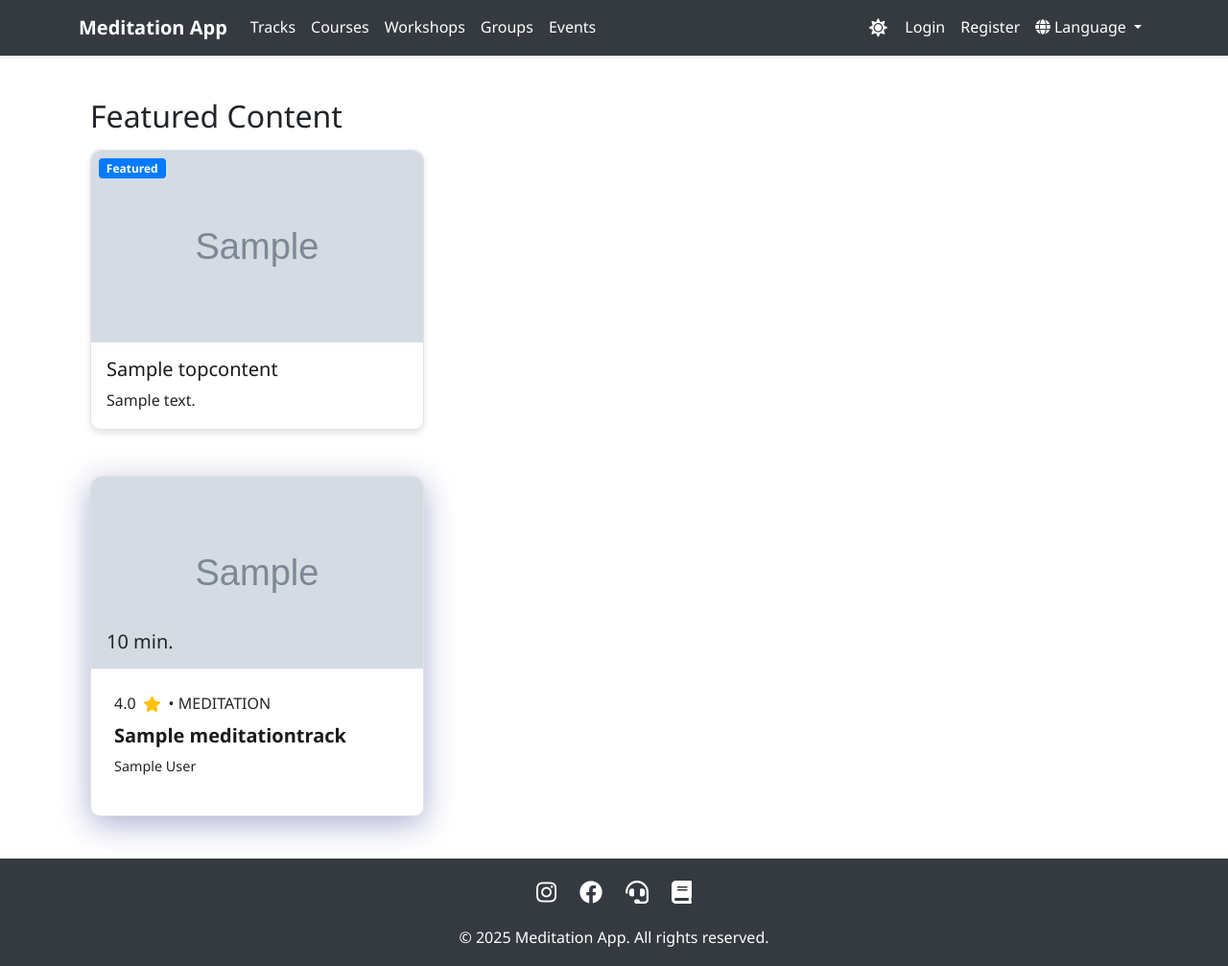
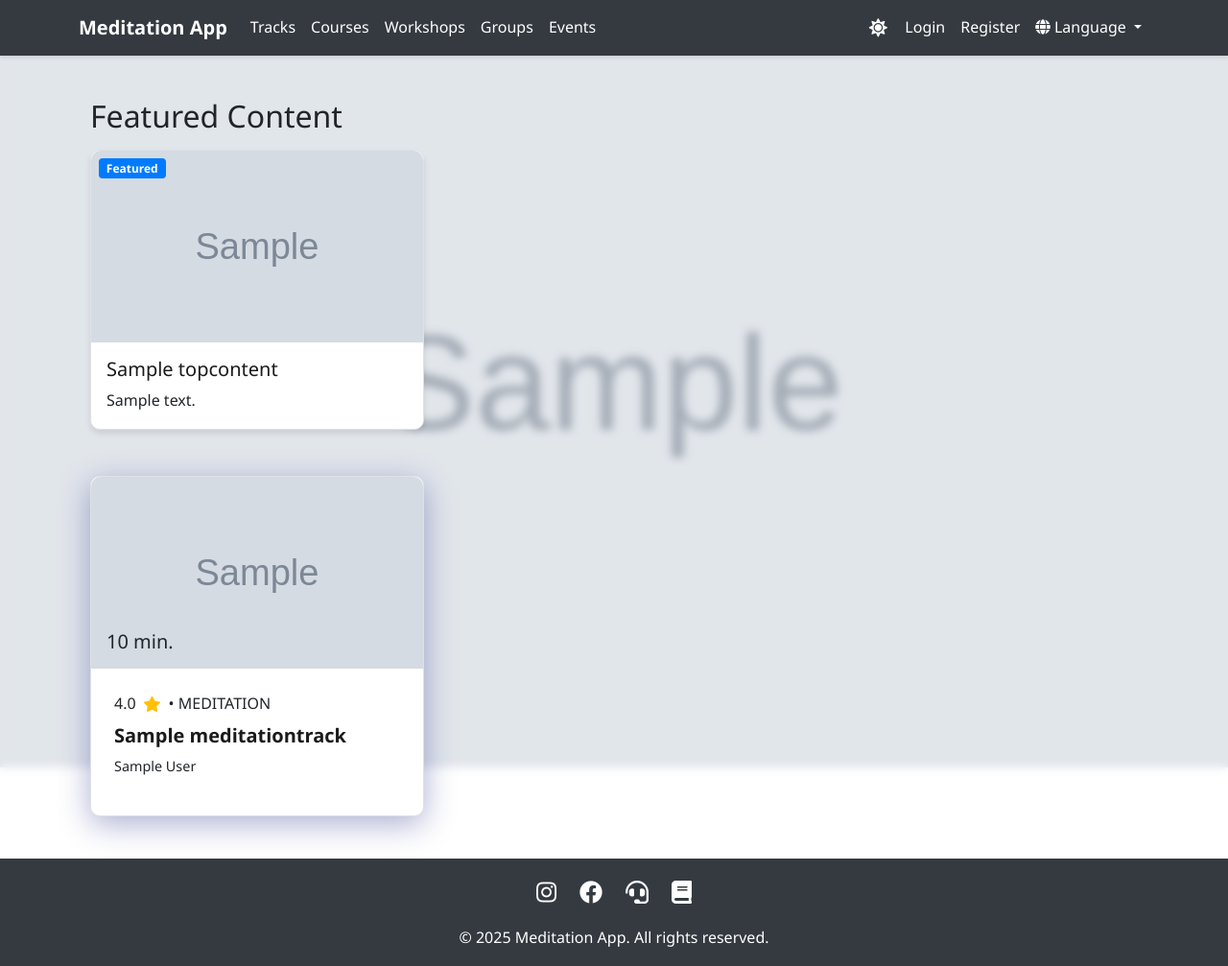
Before and after one commit to WARMLIGHTUA/meditation_project, a Django app: page /en/ in a window 1280 px wide. Shown: the whole page at 96% size. Run offline with Django 5.2, Linux system fonts and the light colour scheme; tables that the repository leaves empty hold one stand-in row (values such as "Sample post"); grey boxes marked "Sample" are stand-in pictures.

Commit message:
птимізовано налаштування теми та фону: додано плавні переходи, оновлено стилі та виправлено збереження теми

```diff
--- a/meditation_app/settings.py
+++ b/meditation_app/settings.py
@@ -136,6 +136,7 @@ TEMPLATES = [
                 'django.template.context_processors.request',
                 'django.contrib.auth.context_processors.auth',
                 'django.contrib.messages.context_processors.messages',
+                'meditation.context_processors.page_background',
             ],
         },
     },
--- a/static/meditation/css/styles.css
+++ b/static/meditation/css/styles.css
@@ -392,6 +392,7 @@ body:not(.admin-interface):not([class*="add"]):not([class*="change"]):not([class
     height: 100vh;
     z-index: -1;
     overflow: hidden;
+    transition: background-color 0.3s ease;
 }
 
 body:not(.admin-interface):not([class*="add"]):not([class*="change"]):not([class*="upload"]) .page-background-image,
@@ -399,23 +400,27 @@ body:not(.admin-interface):not([class*="add"]):not([class*="change"]):not([class
     width: 100%;
     height: 100%;
     object-fit: cover;
-    opacity: 1;
+    opacity: var(--page-bg-opacity, 1);
+    transition: opacity 0.3s ease;
 }
 
 body:not(.admin-interface):not([class*="add"]):not([class*="change"]):not([class*="upload"]) .page-background-color {
     width: 100%;
     height: 100%;
-    background-color: var(--background-color);
+    background-color: var(--page-bg-color, var(--background-color));
+    opacity: var(--page-bg-opacity, 1);
+    transition: background-color 0.3s ease, opacity 0.3s ease;
 }
 
 body:not(.admin-interface):not([class*="add"]):not([class*="change"]):not([class*="upload"]) .content-wrapper {
     position: relative;
     z-index: 1;
     min-height: calc(100vh - 60px);
-    background-color: transparent;
+    background-color: rgba(var(--content-bg-rgb), 0.3);
     padding: 20px 0;
-    backdrop-filter: none;
-    -webkit-backdrop-filter: none;
+    backdrop-filter: blur(5px);
+    -webkit-backdrop-filter: blur(5px);
+    transition: background-color 0.3s ease;
 }
 
 /* Alert styles */
--- a/static/meditation/js/main.js
+++ b/static/meditation/js/main.js
@@ -8,7 +8,8 @@ document.addEventListener('DOMContentLoaded', function() {
 
     // Function to set theme
     function setTheme(isDark) {
-        html.setAttribute('data-theme', isDark ? 'dark' : 'light');
+        const theme = isDark ? 'dark' : 'light';
+        html.setAttribute('data-theme', theme);
         document.body.classList.toggle('dark-theme', isDark);
         document.body.classList.toggle('light-theme', !isDark);
 
@@ -18,8 +19,14 @@ document.addEventListener('DOMContentLoaded', function() {
             themeIcon.classList.add(isDark ? 'fa-sun' : 'fa-moon');
         }
 
-        localStorage.setItem('theme', isDark ? 'dark' : 'light');
-        console.log('Theme changed to:', isDark ? 'dark' : 'light');
+        // Зберігаємо тему в localStorage та cookies
+        localStorage.setItem('theme', theme);
+        document.cookie = `theme=${theme}; path=/; max-age=31536000; SameSite=Lax`;
+
+        // Перезавантажуємо сторінку для оновлення фону
+        window.location.reload();
+
+        console.log('Theme changed to:', theme);
     }
 
     // Check for saved theme preference or use system preference
```
